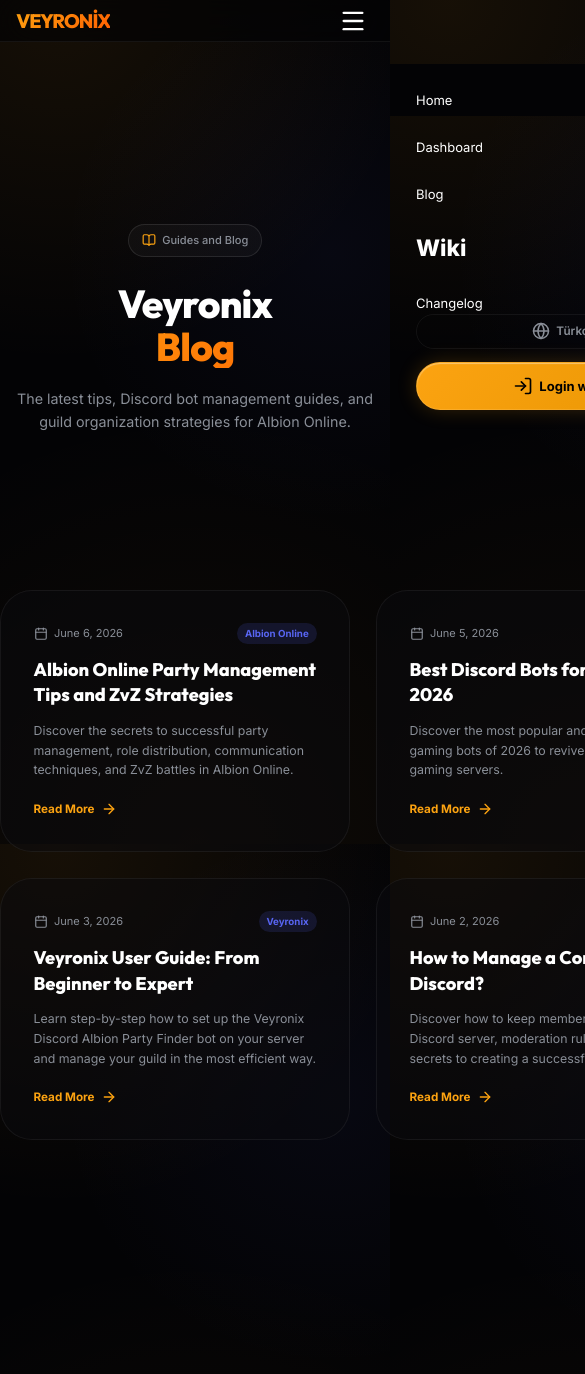
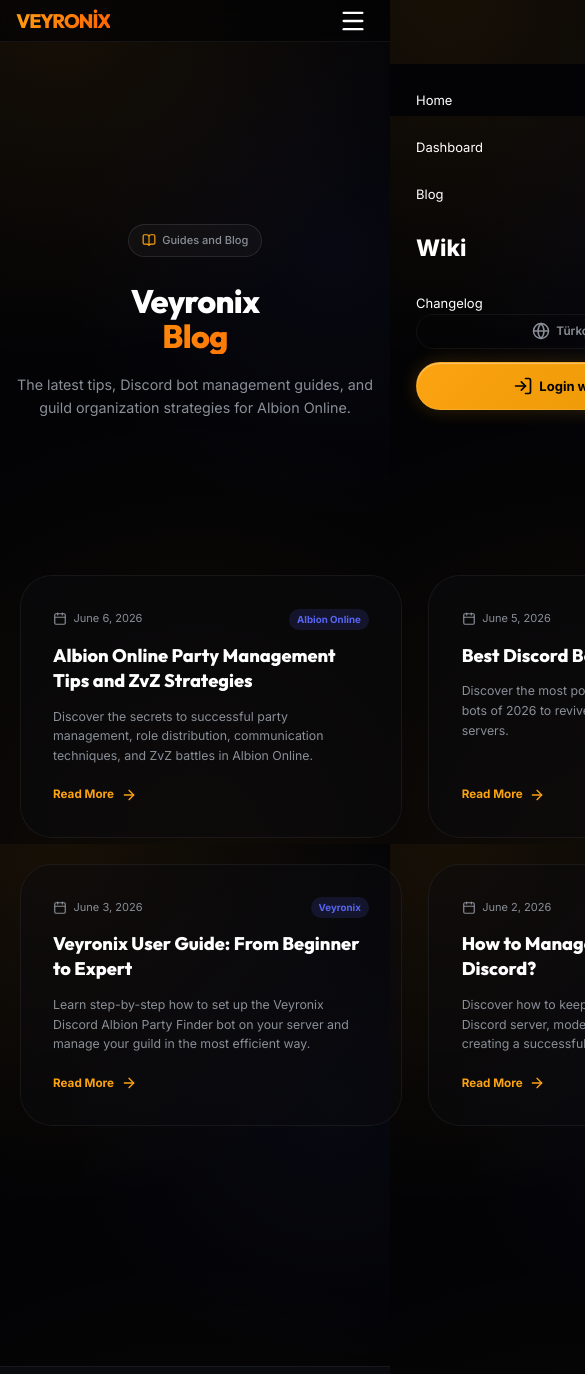
Before and after one commit to Bexmet34/vx-mono, a Next.js app in the folder apps/web/: page /blog in a window 390 px wide. Shown: the top 1374 px of the page, 585 px wide, since content can reach past the window. Built offline with nearby package versions, Linux system fonts and the light colour scheme; no server answers.

Commit message:
style(blog): fix mobile responsiveness for blog pages

```diff
--- a/apps/web/src/app/blog/[slug]/page.js
+++ b/apps/web/src/app/blog/[slug]/page.js
@@ -41,7 +41,7 @@
             <ArrowLeft size={16} /> {post.meta.lang === 'en' ? 'Back to Blog' : "Blog'a Dön"}
           </Link>
 
-          <h1 style={{ fontSize: '3rem', lineHeight: '1.2', marginBottom: '1rem', color: '#fff' }}>
+          <h1 style={{ fontSize: 'clamp(2rem, 5vw, 3rem)', lineHeight: '1.2', marginBottom: '1rem', color: '#fff' }}>
             {post.meta.title}
           </h1>
 
--- a/apps/web/src/components/BlogListClient.js
+++ b/apps/web/src/components/BlogListClient.js
@@ -34,7 +34,7 @@
           <BookOpen size={14} className={styles.badgeHighlight} />
           {t.badge}
         </div>
-        <h1 className={styles.title} style={{ fontSize: '3rem' }}>
+        <h1 className={styles.title} style={{ fontSize: 'clamp(2.5rem, 6vw, 4rem)' }}>
           {t.title} <span className={styles.highlight}>{t.highlight}</span>
         </h1>
         <p className={styles.description}>
@@ -42,8 +42,8 @@
         </p>
       </div>
 
-      <section className={`${styles.bentoSection} animate-fade-in delay-2`} style={{ paddingTop: '0' }}>
-        <div style={{ display: 'grid', gridTemplateColumns: 'repeat(auto-fill, minmax(350px, 1fr))', gap: '2rem', width: '100%', maxWidth: '1200px', margin: '0 auto' }}>
+      <section className={`${styles.bentoSection} animate-fade-in delay-2`} style={{ paddingTop: '0', padding: '0 1.5rem' }}>
+        <div style={{ display: 'grid', gridTemplateColumns: 'repeat(auto-fill, minmax(min(100%, 320px), 1fr))', gap: '2rem', width: '100%', maxWidth: '1200px', margin: '0 auto' }}>
           {posts.length === 0 && (
             <div style={{ textAlign: 'center', gridColumn: '1 / -1', padding: '4rem', color: 'var(--text-muted)' }}>
               {t.empty}
```
